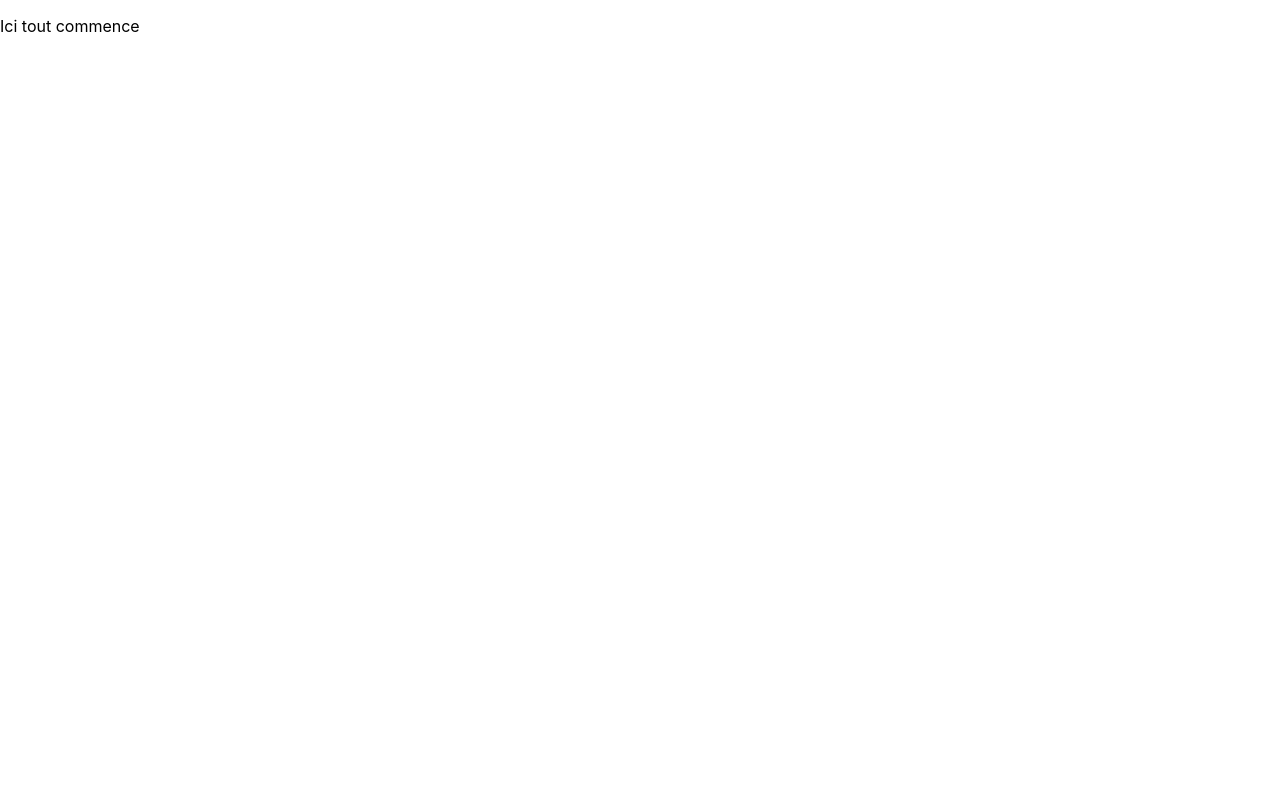
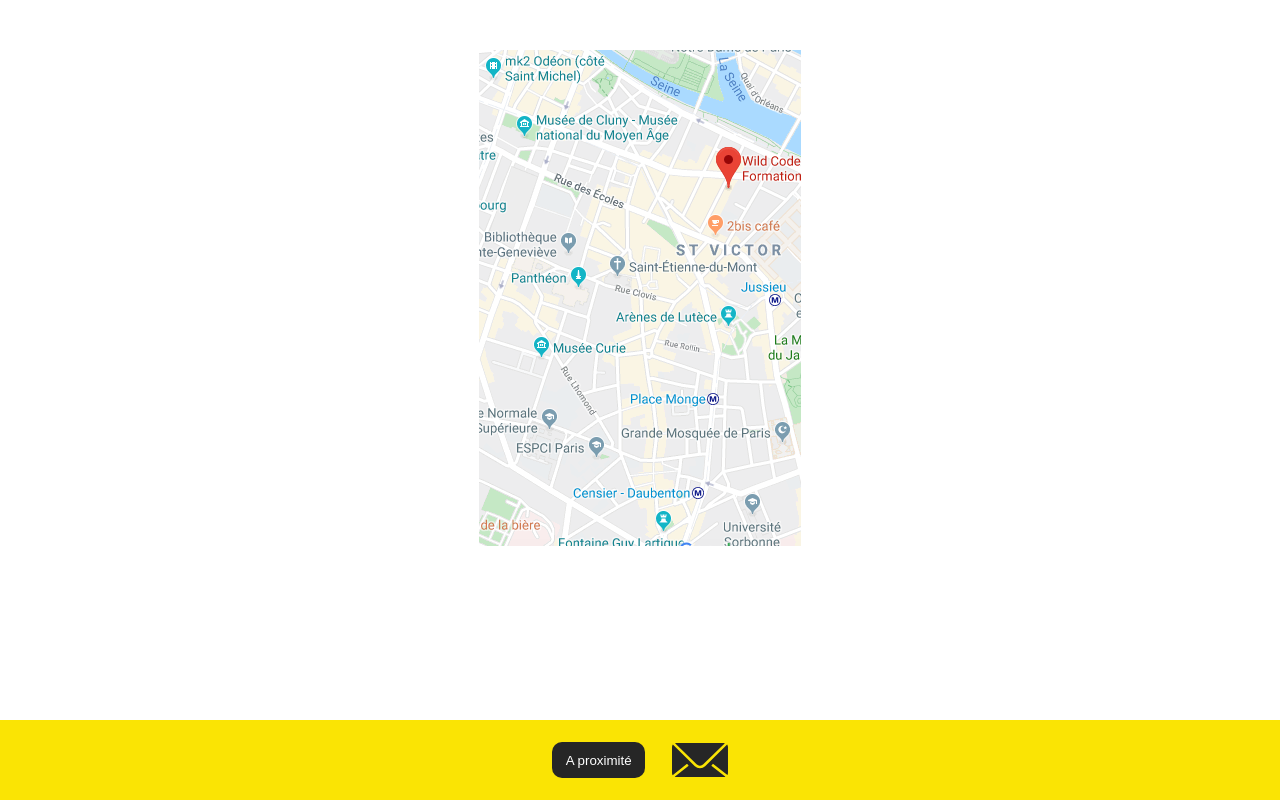
Before and after one commit to WildCodeSchool/Paris-0919-P2-Job-meetup, a React (Create React App) app in the folder breakit/: page / in a window 1280 px wide. Built offline with nearby package versions, Linux system fonts and the light colour scheme.

Commit message:
add the good css for the footer button and div img mail

```diff
--- a/breakit/src/App.js
+++ b/breakit/src/App.js
@@ -8,8 +8,8 @@ class App extends React.Component {
 
     return (
       <div>
-        <p>Ici tout commence</p>
 
+       <Footer/>
       </div>
     );
   }
```
